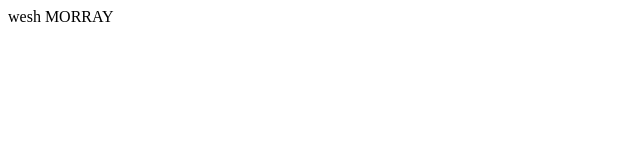
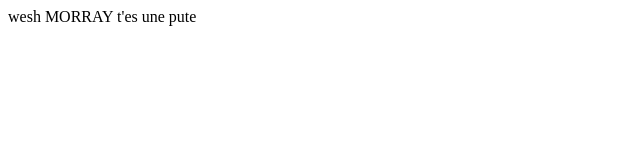
Before and after one commit to gaetanoliveira/demo-gi2a, a plain HTML site: page index.html in a window 1280 px wide. Shown: the full height of the page, 0-640 px from the left. Drawn offline with Linux system fonts and the light colour scheme.

Commit message:
changement

```diff
--- a/index.html
+++ b/index.html
@@ -5,5 +5,7 @@
     </head>
     <body>
        wesh MORRAY
+
+       t'es une pute
     </body>
 </html>
```
